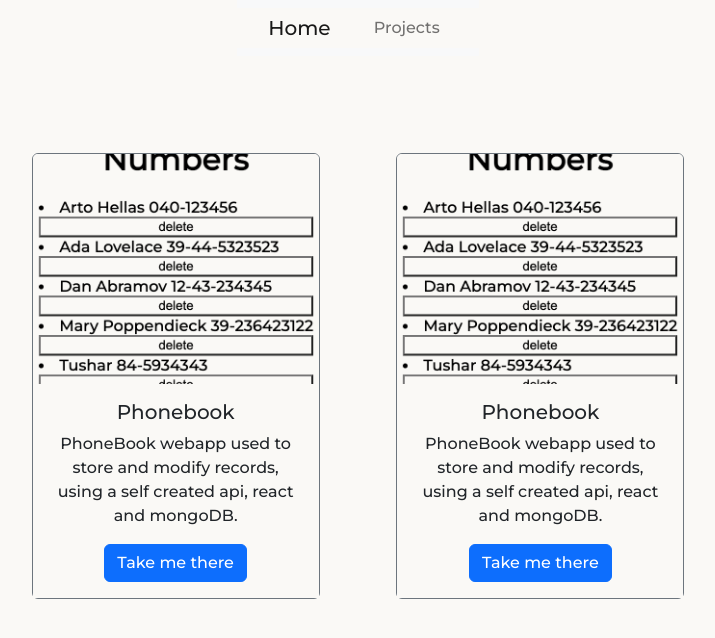
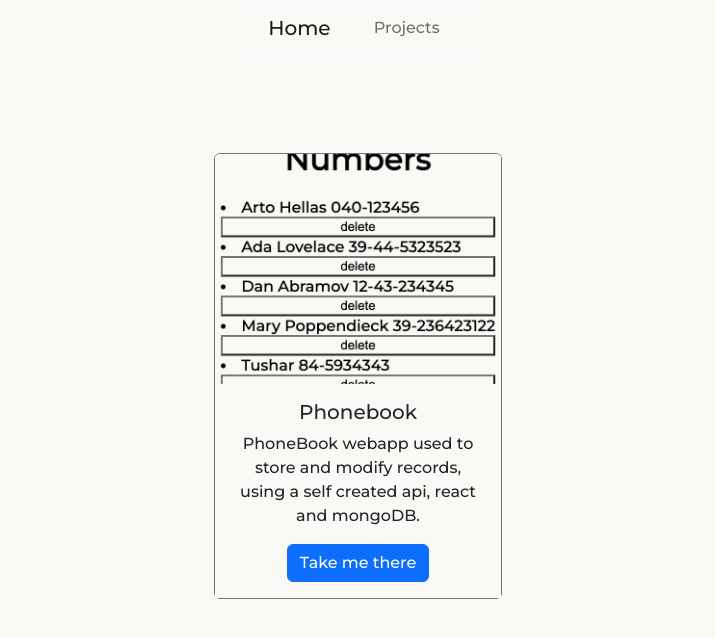
Before and after one commit to reddygtvs/homepage, a React (Create React App) app: page /projects in a window 1280 px wide. Shown: the top 638 px of the page, without its empty margins (282-997 px from the left). Built offline with nearby package versions, Linux system fonts and the light colour scheme.

Commit message:
removed duplicate card used for editing

```diff
--- a/src/Projects.js
+++ b/src/Projects.js
@@ -6,8 +6,6 @@ const Projects = () => {
     <div id="control" className="App">
       <div className="Horizon">
         <CardReact />
-
-        <CardReact />
       </div>
     </div>
   );
```
